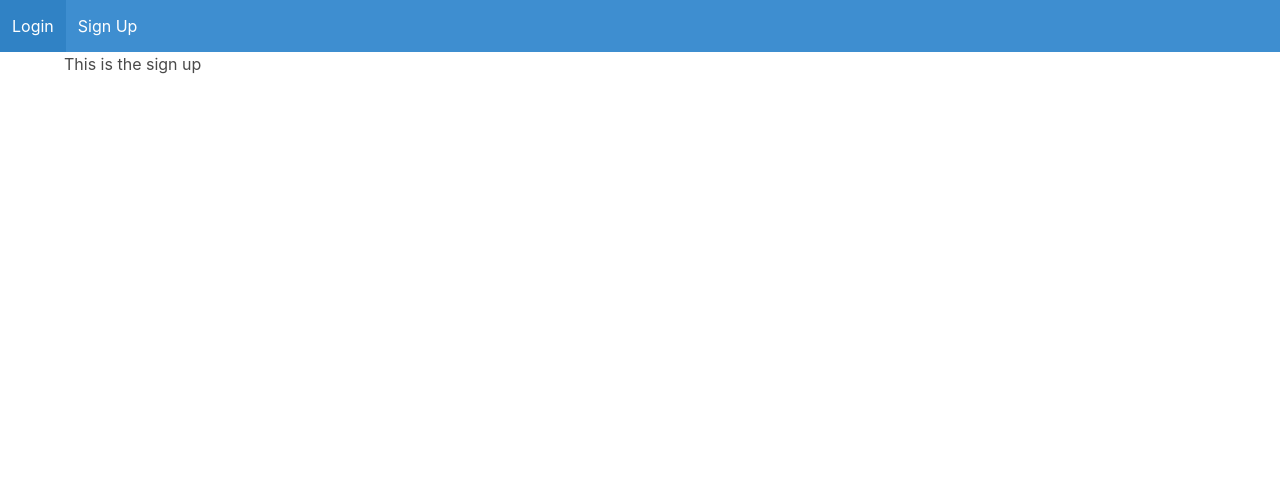
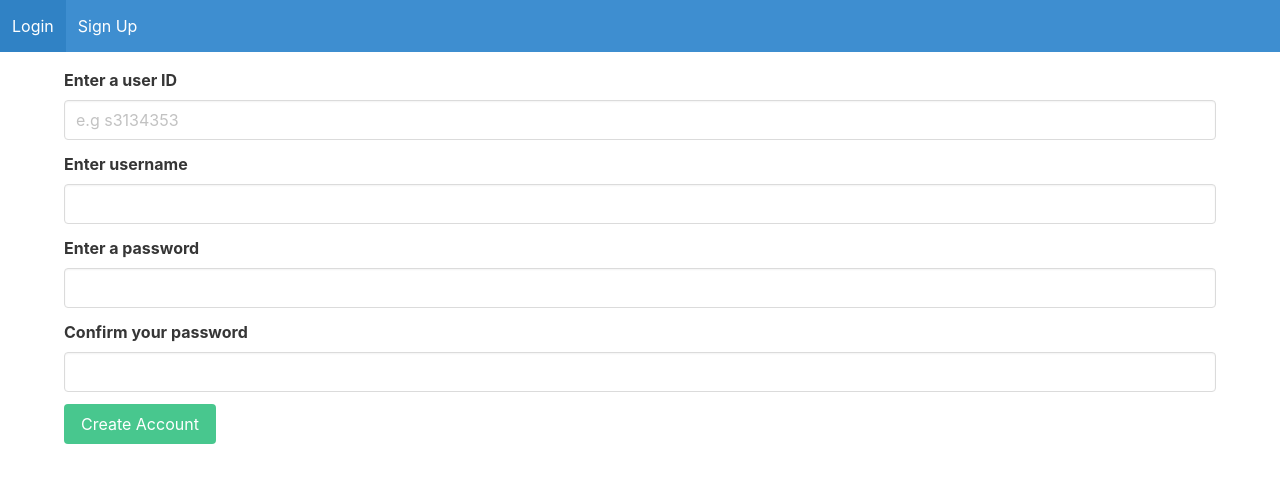
Before and after one commit to Magnuscake/gcloud-forum-app, a Flask app: page /signup in a window 1280 px wide. Shown: the top 483 px of the page. Run offline with Flask 2, Linux system fonts and the light colour scheme.

Commit message:
Implement sign up and account creation

```diff
--- a/application/auth.py
+++ b/application/auth.py
@@ -1,6 +1,6 @@
-from flask import Blueprint, render_template, request, flash
+from flask import Blueprint, render_template, request, redirect, url_for, flash
 
-from .datastore.user import user_exists
+from .datastore.user import user_exists, create_new_user
 
 auth = Blueprint('auth', __name__)
 
@@ -16,12 +16,30 @@ def login():
 
         if found_user:
             flash("Login successful", category="success")
+            return redirect(url_for('views.home'))
         else:
             flash("ID or password is invalid", category="error")
 
 
     return render_template("login.html")
 
-@auth.route("/signup")
+@auth.route("/signup", methods=["GET", "POST"])
 def signup():
+    if request.method == "POST":
+        data = request.form
+
+        user_id = data.get("userId")
+        username = data.get("username")
+        password1 = data.get("password1")
+        password2 = data.get("password2")
+
+        if (len(user_id) < 2):
+            flash("Please enter a valid user ID")
+        elif (len(username) < 3):
+            flash("Please enter a valid username")
+        if (password1 != password2):
+            flash("Passwords do not match", category="error")
+        else:
+            create_new_user(user_id, username, password1)
+            flash("Account has been successfully been created")
     return render_template("signup.html")
--- a/application/static/script.js
+++ b/application/static/script.js
@@ -1,4 +1,5 @@
 document.addEventListener('DOMContentLoaded', () => {
+  // Functionality for message flash close button
   (document.querySelectorAll('.notification .delete') || []).forEach(
     $delete => {
       const $notification = $delete.parentNode;
--- a/application/templates/base.html
+++ b/application/templates/base.html
@@ -38,11 +38,11 @@
       {% endif %}
     {% endwith %}
 
-    <div class="container">
+    <div class="container mt-4">
       {% block content %}
       {% endblock %}
     </div>
 
-    <script src="../static/script.js"></script>
+    <script src="/static/script.js"></script>
   </body>
 </html>
--- a/application/templates/signup.html
+++ b/application/templates/signup.html
@@ -1,5 +1,52 @@
 {% extends 'base.html' %}
 {% block title %} Sign Up {% endblock %}
 {% block content %}
-	This is the sign up
+<form method="POST">
+  <div class="field">
+    <label class="label">Enter a user ID</label>
+    <div class="control">
+      <input
+        class="input"
+        type="text"
+        id="userId"
+        name="userId"
+        placeholder="e.g s3134353"
+      >
+    </div>
+  </div>
+
+  <div class="field">
+    <label class="label">Enter username</label>
+    <div class="control">
+      <input
+        class="input"
+        type="text"
+        id="username"
+        name="username"
+      >
+    </div>
+  </div>
+
+  <div class="field">
+    <label class="label">Enter a password</label>
+    <div class="control">
+      <input class="input" type="password" id="password1" name="password1" />
+    </div>
+  </div>
+
+  <div class="field">
+    <label class="label">Confirm your password</label>
+    <div class="control">
+      <input class="input" type="password" id="password2" name="password2" />
+    </div>
+  </div>
+
+  <div class="field">
+    <p class="control">
+    <button class="button is-success">
+      Create Account
+    </button>
+    </p>
+  </div>
+</form>
 {% endblock %}
--- a/application/views.py
+++ b/application/views.py
@@ -1,7 +1,11 @@
-from flask import Blueprint, render_template
+from flask import Blueprint, render_template, redirect, url_for
 
 views = Blueprint('views', __name__)
 
 @views.route('/')
+def redirect_to_login():
+    return redirect(url_for('auth.login'))
+
+@views.route('/forum')
 def home():
     return render_template("home.html")
```
Also changed, not shown: application/datastore/user.py (+13 -0 lines).
